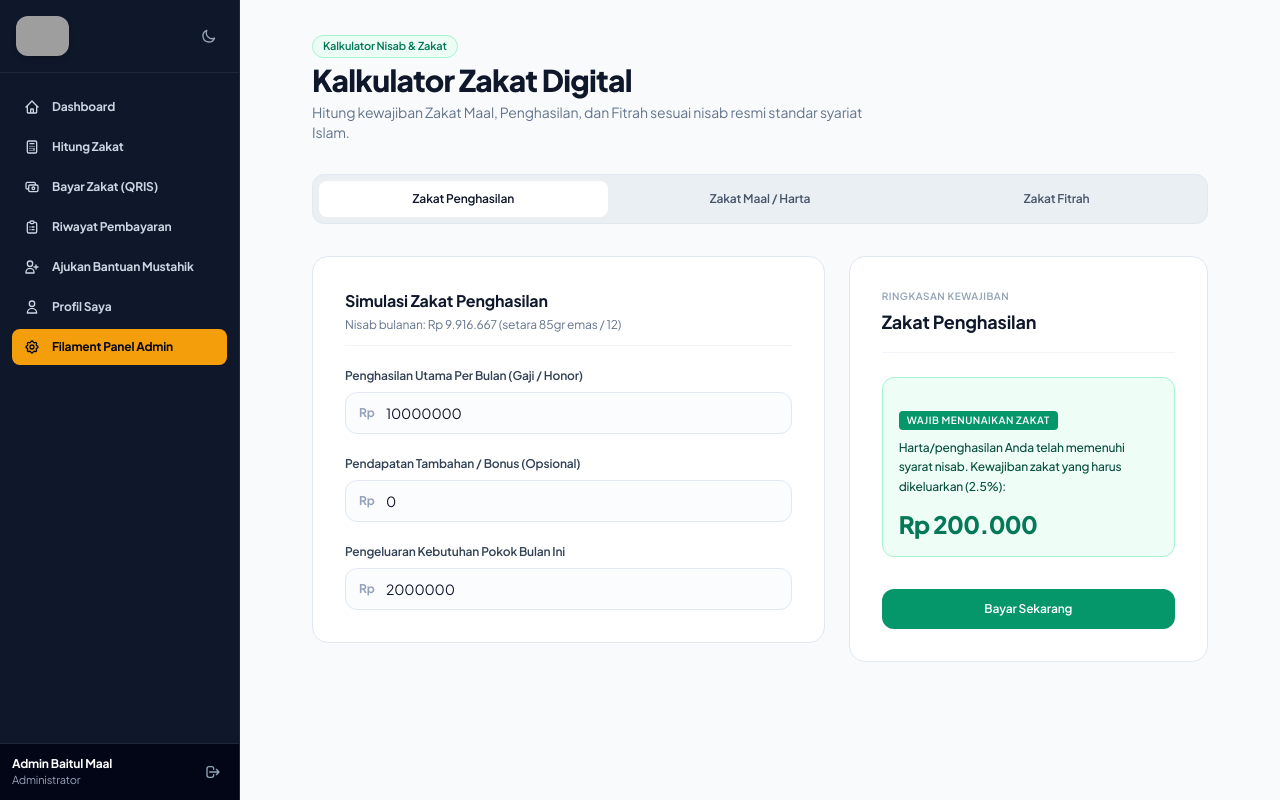
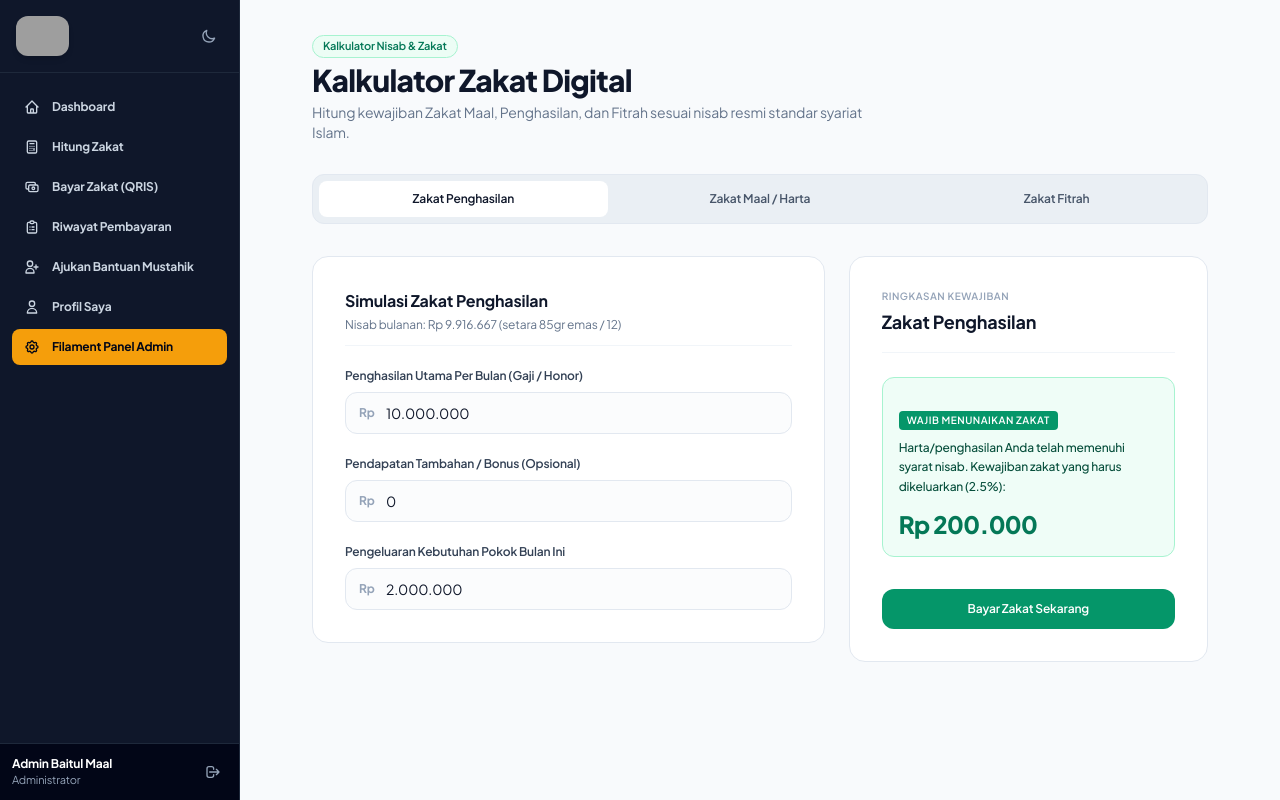
Before and after one commit to qannn0607/baitul-mal, a Laravel app: template resources/views/zakat/calculator.blade.php in a window 1280 px wide. Run offline with Laravel 12, Linux system fonts and the light colour scheme; the template is opened without the code that fills it, so the values that code supplies are empty; a user stored in the database is signed in; data comes from the database, SQL or seed files in the repository; some libraries are stand-ins or nearby versions; grey boxes are pictures that could not be loaded.

Commit message:
tambah titik titik di angka

```diff
--- a/resources/views/zakat/calculator.blade.php
+++ b/resources/views/zakat/calculator.blade.php
@@ -11,17 +11,26 @@
          x-data="{
              type: 'penghasilan',
 
-             // Inputs Penghasilan
+             // Raw Inputs (Simpan sebagai Angka Murni)
              monthlyIncome: 10000000,
              monthlyBonus: 0,
              monthlyNeeds: 2000000,
-
-             // Inputs Maal
              savings: 120000000,
              goldGrams: 0,
+             fitrahCount: 1,
 
-             // Inputs Fitrah
-             fitrahCount: 1,
+             // Formatted Display Values
+             monthlyIncomeDisplay: '10.000.000',
+             monthlyBonusDisplay: '0',
+             monthlyNeedsDisplay: '2.000.000',
+             savingsDisplay: '120.000.000',
+
+             // Helper Format Rupiah (Realtime Typing)
+             formatInput(field, rawField, value) {
+                 let number = value.replace(/[^0-9]/g, '');
+                 this[rawField] = number ? parseInt(number) : 0;
+                 this[field] = number ? parseInt(number).toLocaleString('id-ID') : '';
+             },
 
              // Constants
              nisabGoldPrice: {{ $nisabGoldPrice }},
@@ -114,7 +123,10 @@
                         <label class="text-xs font-semibold text-slate-700 dark:text-slate-300">Penghasilan Utama Per Bulan (Gaji / Honor)</label>
                         <div class="relative">
                             <span class="absolute inset-y-0 left-0 pl-3.5 flex items-center text-xs font-bold text-slate-400">Rp</span>
-                            <input type="number" x-model="monthlyIncome" class="w-full pl-10 pr-4 py-2.5 border border-slate-200 dark:border-slate-800 bg-slate-50/50 dark:bg-slate-950 text-slate-900 dark:text-white rounded-xl text-sm focus:outline-none focus:border-emerald-600 focus:ring-1 focus:ring-emerald-600 transition-colors">
+                            <input type="text"
+                                   :value="monthlyIncomeDisplay"
+                                   @input="formatInput('monthlyIncomeDisplay', 'monthlyIncome', $event.target.value)"
+                                   class="w-full pl-10 pr-4 py-2.5 border border-slate-200 dark:border-slate-800 bg-slate-50/50 dark:bg-slate-950 text-slate-900 dark:text-white rounded-xl text-sm focus:outline-none focus:border-emerald-600 focus:ring-1 focus:ring-emerald-600 transition-colors">
                         </div>
                     </div>
 
@@ -122,7 +134,10 @@
                         <label class="text-xs font-semibold text-slate-700 dark:text-slate-300">Pendapatan Tambahan / Bonus (Opsional)</label>
                         <div class="relative">
                             <span class="absolute inset-y-0 left-0 pl-3.5 flex items-center text-xs font-bold text-slate-400">Rp</span>
-                            <input type="number" x-model="monthlyBonus" class="w-full pl-10 pr-4 py-2.5 border border-slate-200 dark:border-slate-800 bg-slate-50/50 dark:bg-slate-950 text-slate-900 dark:text-white rounded-xl text-sm focus:outline-none focus:border-emerald-600 focus:ring-1 focus:ring-emerald-600 transition-colors">
+                            <input type="text"
+                                   :value="monthlyBonusDisplay"
+                                   @input="formatInput('monthlyBonusDisplay', 'monthlyBonus', $event.target.value)"
+                                   class="w-full pl-10 pr-4 py-2.5 border border-slate-200 dark:border-slate-800 bg-slate-50/50 dark:bg-slate-950 text-slate-900 dark:text-white rounded-xl text-sm focus:outline-none focus:border-emerald-600 focus:ring-1 focus:ring-emerald-600 transition-colors">
                         </div>
                     </div>
 
@@ -130,7 +145,10 @@
                         <label class="text-xs font-semibold text-slate-700 dark:text-slate-300">Pengeluaran Kebutuhan Pokok Bulan Ini</label>
                         <div class="relative">
                             <span class="absolute inset-y-0 left-0 pl-3.5 flex items-center text-xs font-bold text-slate-400">Rp</span>
-                            <input type="number" x-model="monthlyNeeds" class="w-full pl-10 pr-4 py-2.5 border border-slate-200 dark:border-slate-800 bg-slate-50/50 dark:bg-slate-950 text-slate-900 dark:text-white rounded-xl text-sm focus:outline-none focus:border-emerald-600 focus:ring-1 focus:ring-emerald-600 transition-colors">
+                            <input type="text"
+                                   :value="monthlyNeedsDisplay"
+                                   @input="formatInput('monthlyNeedsDisplay', 'monthlyNeeds', $event.target.value)"
+                                   class="w-full pl-10 pr-4 py-2.5 border border-slate-200 dark:border-slate-800 bg-slate-50/50 dark:bg-slate-950 text-slate-900 dark:text-white rounded-xl text-sm focus:outline-none focus:border-emerald-600 focus:ring-1 focus:ring-emerald-600 transition-colors">
                         </div>
                     </div>
                 </div>
@@ -146,7 +164,10 @@
                         <label class="text-xs font-semibold text-slate-700 dark:text-slate-300">Total Tabungan / Deposito / Giro (Telah Mengendap 1 Tahun)</label>
                         <div class="relative">
                             <span class="absolute inset-y-0 left-0 pl-3.5 flex items-center text-xs font-bold text-slate-400">Rp</span>
-                            <input type="number" x-model="savings" class="w-full pl-10 pr-4 py-2.5 border border-slate-200 dark:border-slate-800 bg-slate-50/50 dark:bg-slate-950 text-slate-900 dark:text-white rounded-xl text-sm focus:outline-none focus:border-emerald-600 focus:ring-1 focus:ring-emerald-600 transition-colors">
+                            <input type="text"
+                                   :value="savingsDisplay"
+                                   @input="formatInput('savingsDisplay', 'savings', $event.target.value)"
+                                   class="w-full pl-10 pr-4 py-2.5 border border-slate-200 dark:border-slate-800 bg-slate-50/50 dark:bg-slate-950 text-slate-900 dark:text-white rounded-xl text-sm focus:outline-none focus:border-emerald-600 focus:ring-1 focus:ring-emerald-600 transition-colors">
                         </div>
                     </div>
 
@@ -218,7 +239,7 @@
                 <div class="pt-2">
                     <a :href="'/zakat/pay?title=' + encodeURIComponent(finalZakatTitle) + '&amount=' + finalZakatAmount"
                        class="w-full inline-flex items-center justify-center px-5 py-3 bg-emerald-600 hover:bg-emerald-500 text-white font-semibold text-xs rounded-xl shadow-xs transition-colors text-center">
-                        Bayar {{ $finalZakatTitle ?? 'Zakat' }} Sekarang
+                        Bayar Zakat Sekarang
                     </a>
                 </div>
 
```
